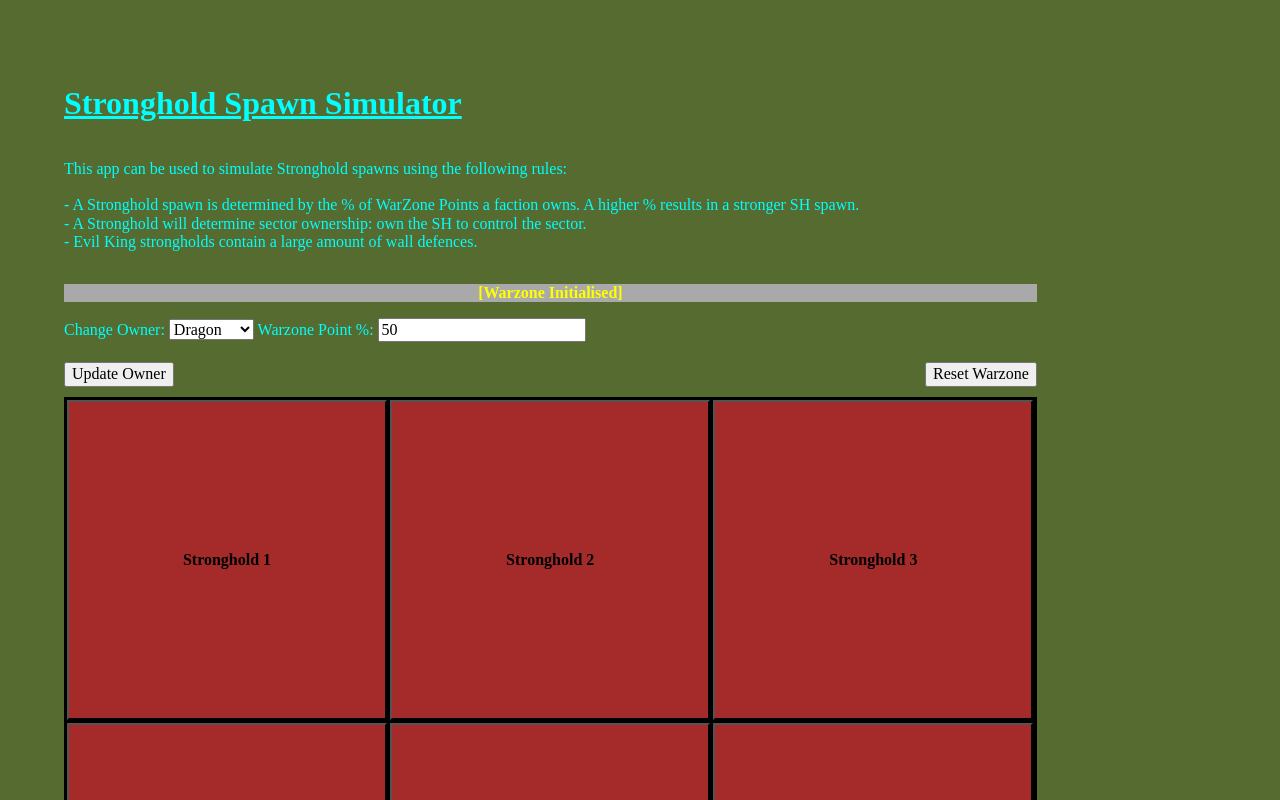
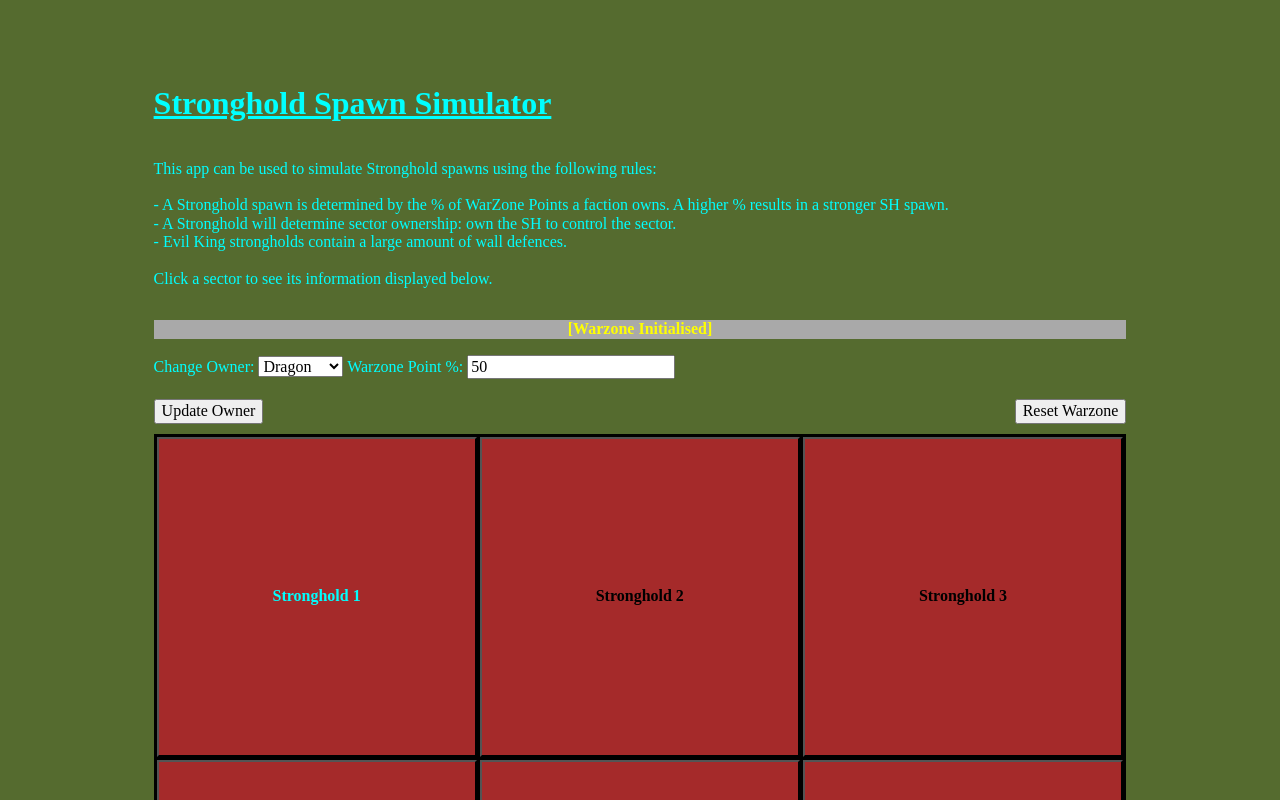
Before and after one commit to ben3101/stronghold-spawn-simulator, a plain HTML site: page index.html in a window 1280 px wide. Both pictures are taken after a click on the button "Stronghold 1". Shown: the top 800 px of the page. Drawn offline with Linux system fonts and the light colour scheme.

Commit message:
style changes. Add hover effect to buttons

```diff
--- a/index.html
+++ b/index.html
@@ -15,7 +15,9 @@
     <p>This app can be used to simulate Stronghold spawns using the following rules:</br></br>
         - A Stronghold spawn is determined by the % of WarZone Points a faction owns. A higher % results in a stronger SH spawn.</br>
         - A Stronghold will determine sector ownership: own the SH to control the sector.</br>
-        - Evil King strongholds contain a large amount of wall defences.
+        - Evil King strongholds contain a large amount of wall defences.</br></br>
+
+        Click a sector to see its information displayed below.
     </p>
 
     <p id="notifications">[Warzone Initialised]</p>
--- a/javascript.js
+++ b/javascript.js
@@ -285,6 +285,10 @@ let wzCreated = false;
 let strongholds = [];
 //create the warzone
 createWz();
+//button colour changes
+let normalButton = "black";
+let highlightedButton = "#00ffff5e";
+let selectedButton = "cyan";
 
 //element variables
 const notifications = document.getElementById('notifications');
@@ -294,7 +298,7 @@ const changeOwnerBtn = document.getElementById('change-owner');
 const resetBtn = document.getElementById('reset-wz');
 //store reference to last selected element. Initialise at sh1
 let selectedSH = document.getElementById('Stronghold 1');
-
+selectedSH.click();
 
 //event listeners
 changeOwnerBtn.addEventListener('click', updateSH);
@@ -316,7 +320,14 @@ document.addEventListener('keydown', function(e){
 //and displays the relevant info below
 function selectSH(){
 
+    //first, check if any previous button was selected
+    if(selectedSH!==""){
+        selectedSH.style.color = normalButton;
+    }
+
     selectedSH = document.getElementById(this.id);
+    selectedSH.style.color = selectedButton;
+
 
     let id = selectedSH.getAttribute('id');
     console.log(`currently selecting ${selectedSH.id}`);
@@ -406,6 +417,9 @@ function createWz(cols){
         btn.classList.add('ek');
         strongholds[i-1] = new Stronghold(name);
         btn.addEventListener('click', selectSH);
+        //add eventListener for hovering
+        btn.addEventListener('mouseover', hoverOverFunction);
+        btn.addEventListener('mouseout', hoverOutFunction);
 
         //style
         //btnsetAttribute('style', `width:${sqSize}vw;height:${sqSize}vw;background-color:gray;`);
@@ -422,3 +436,21 @@ function createWz(cols){
 function resetWz(){
     location.reload();
 }
+
+//change appearance of sh buttons when hovered over
+function hoverOverFunction(){
+    console.log(`Hovering over ${this.name}`)
+    //change text color of button slightly
+    if(selectedSH !== this){
+        //only change it if not selected
+        this.style.color = highlightedButton;
+    }
+}
+
+function hoverOutFunction(){
+    //change the text color of a button back to normal
+    if(selectedSH !== this){
+        //only change it back if not selected
+    this.style.color = normalButton;
+    }
+}
--- a/styles.css
+++ b/styles.css
@@ -1,11 +1,13 @@
 body{
-    margin: 5%;
-    font-size:1em;
-    background-color: darkolivegreen;
-    color:cyan;
+   margin: 5%;
+   font-size:1em;
+   background-color: darkolivegreen;
+   color:cyan;
+   display: flex;
+   justify-content: center;
  }
 button{
-    color:black;
+   color:black;
 }
 
  #wholeDiv{
@@ -42,13 +44,10 @@ button #reset-wz{
     flex-wrap: wrap;
     max-width: 76.5vw;
     max-height: 76.5vw;
-    /* max-width: 605px;
-    max-height: 605px; */
     background-color:black;
     gap:0.25vw;
     border:0.25vw solid black;
-    /* gap:2.5px;
-    border:2.5px solid black; */
+
  }
 
 
@@ -62,14 +61,17 @@ button #reset-wz{
  .sector-item{
     width: 25vw;
     height: 25vw;
-    /* width:200px;
-    height:200px; */
     font-weight: bolder;
     font-size:inherit;
     display:flex;
     justify-content: center;
     align-items: center;
  }
+/*
+ .sector-item:hover{
+   background-color: darkgray;
+}*/
+
  .ek{
 
     background-color:brown;
@@ -85,19 +87,12 @@ button #reset-wz{
     background-color:red;
  }
 
+
+
  #infoDiv p{
     max-width: 76vw;
     border:0.25vw solid black;
     background-color: black;
     color:antiquewhite;
-    /* max-width: 605px;
-    border:2.5px solid black; */
+    padding:5px;
  }
-
-
-
- /*
- .grid-item:hover{
-     background-color: darkgray;
- }
- */
```
